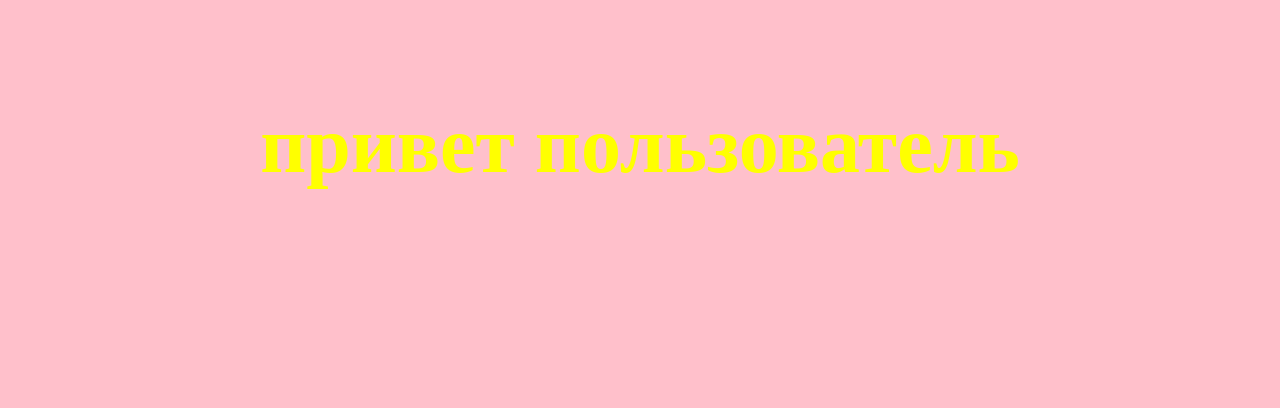
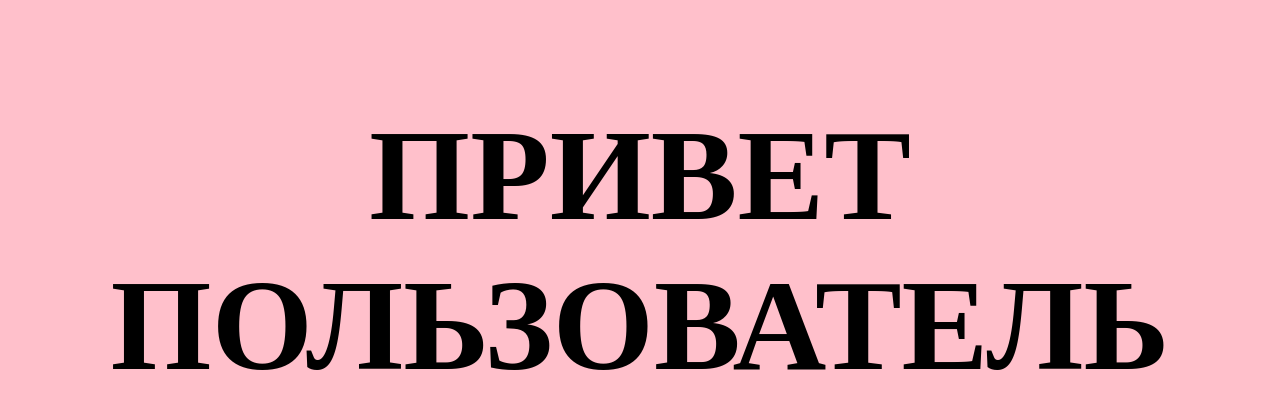
Before and after one commit to TIOZ20/git-test-2018, a plain HTML site: page index.html in a window 1280 px wide. Drawn offline with Linux system fonts and the light colour scheme.

Commit message:
new BG and ttu

```diff
--- a/style.css
+++ b/style.css
@@ -2,8 +2,9 @@ body{
     background: pink;
 }
 h1{
-    font-size: 80px;
-    color: yellow;
+    font-size: 130px;
+    color: black;
     text-align: center;
     margin-top: 100px;
+    text-transform: uppercase;
 }
```
